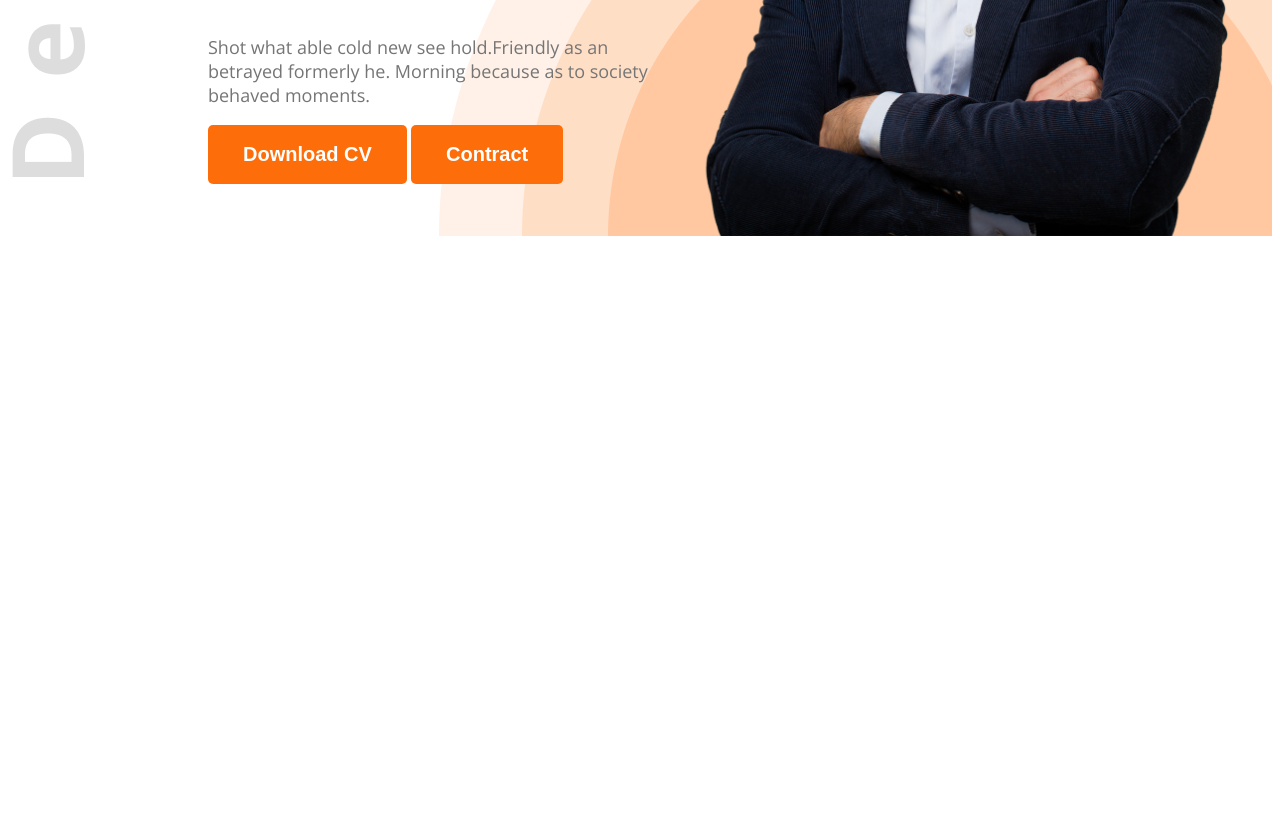
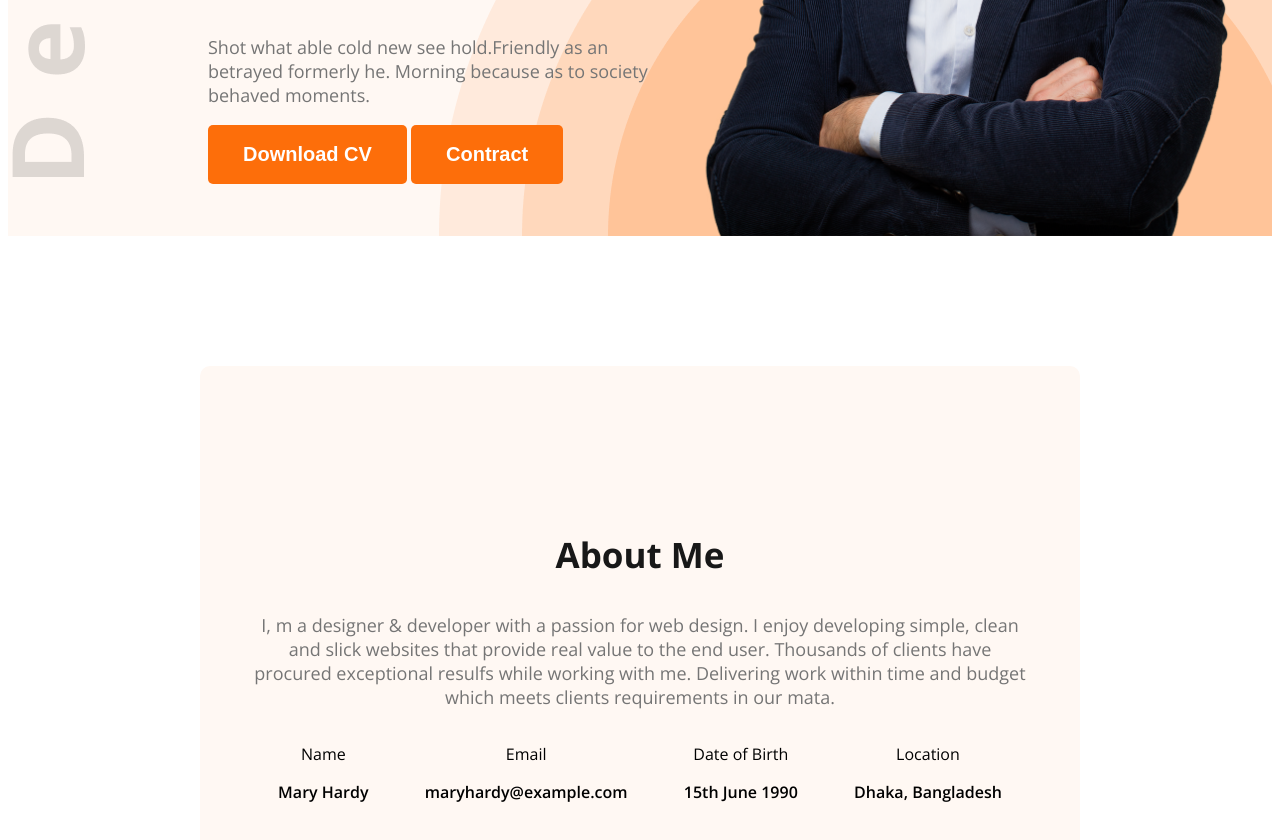
Before and after one commit to shafiqul721/web-dev-portfolio, a plain HTML site: page index.html in a window 1280 px wide. Shown: the part 594-1434 px from the top of the page. Before the commit the page ends 838 px from the top, so only its background shows below. Drawn offline with nearby package versions, Linux system fonts and the light colour scheme.

Commit message:
Completed section About Me

```diff
--- a/Styles/portfolio.css
+++ b/Styles/portfolio.css
@@ -37,6 +37,11 @@
     color: #fd6e0a;
 }
 
+
+.secondary-bg{
+    background-color: #FFF8F3;
+
+}
 
 
 nav ul li{
@@ -119,3 +124,41 @@
 
 
 }
+
+
+
+.section-title{
+    font-size: 35px;
+    font-weight: bold;
+    color: #181818;
+}
+
+.section-description{
+    font-size: 18px;
+    color: #757575;
+
+}
+
+
+/* ABOUT STYLES  */
+
+.about{
+    border-radius: 10px;
+    padding: 130px 50px;
+    text-align: center;
+     margin: 130px;
+}
+
+main {
+    max-width: 1140px;
+    margin: 0 auto;
+}
+
+.item-description{
+    font-weight: 600;
+}
+
+.about-items{
+    display: flex;
+    justify-content: space-around;
+}
--- a/index.html
+++ b/index.html
@@ -13,7 +13,7 @@
     <link rel="stylesheet" href="Styles/portfolio.css">
 </head>
 <body class="open-sans-normal">
-    <header class="header">
+    <header class="header secondary-bg">
         <nav>
             <h3 class="nav-title">Ma<span class="text-primary">r</span>y</h3>
             <ul>
@@ -55,10 +55,47 @@
     </header>
 
 
+    <main>
+        <section class="about secondary-bg">
+            <h3 class="section-title">About Me</h3>
 
-    <main>
+            <p class="section-description">I, m a designer & developer with a passion for web design. I enjoy developing simple, clean and slick websites that provide real value to the end user. Thousands of clients have procured exceptional resulfs while working with me. Delivering work within time and budget which meets clients requirements in our mata.</p>
+
+            <div class="about-items">
+
+                <!-- .about-item*4>p.item-title+p.item-description -->
+
+                <div class="about-item">
+                    <p class="item-title">Name</p>
+                    <p class="item-description">Mary Hardy</p>
+                </div>
+                <div class="about-item">
+                    <p class="item-title">Email</p>
+                    <p class="item-description">maryhardy@example.com</p>
+                </div>
+                <div class="about-item">
+                    <p class="item-title">Date of Birth</p>
+                    <p class="item-description">15th June 1990</p>
+                </div>
+                <div class="about-item">
+                    <p class="item-title">Location</p>
+                    <p class="item-description">Dhaka, Bangladesh</p>
+                </div>
+
+
+            </div>
+
+
+
+
+
+
+        </section>
 
     </main>
+
+
+
 
     <footer>
 
```
